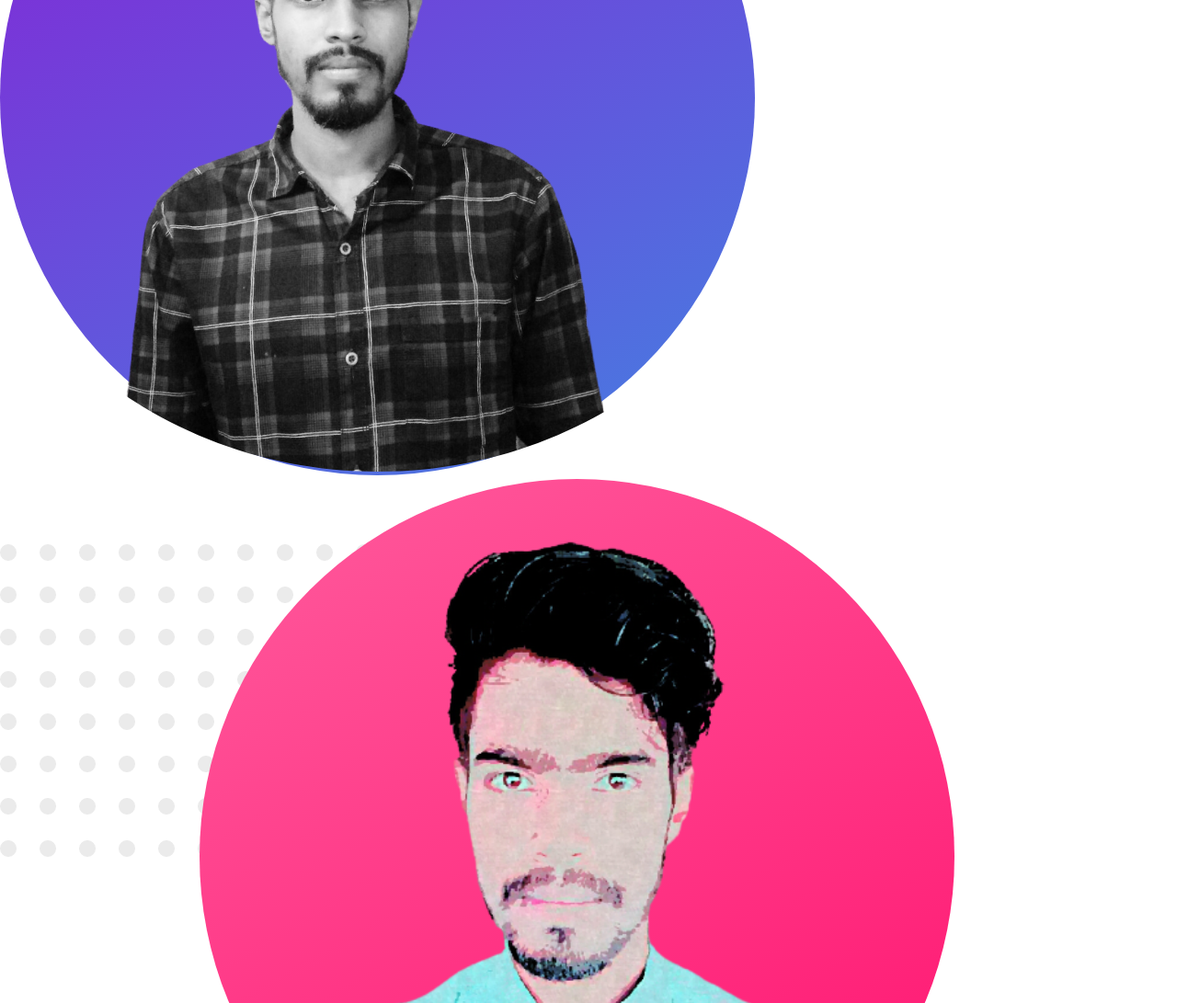
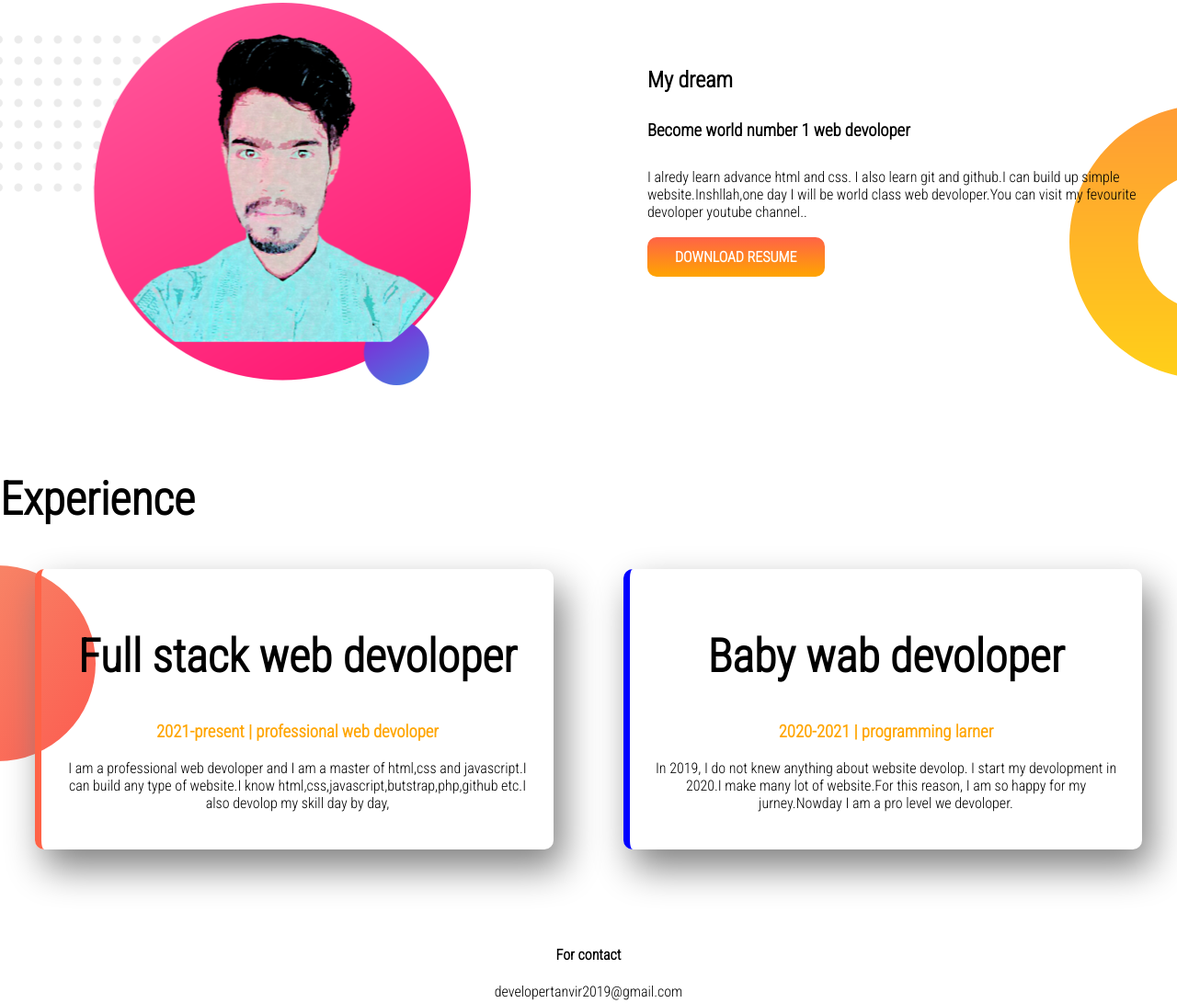
Before and after one commit to developertanvir2019/1st-protfollio, a plain HTML site: page index.html in a window 1280 px wide. Shown: the part 579-1670 px from the top of the page at 92% size. Drawn offline with Linux system fonts and the light colour scheme.

Commit message:
final commiet

```diff
--- a/index.html
+++ b/index.html
@@ -16,60 +16,68 @@
 
 <body>
     <section id="top-banner">
-        <div class="half">
+        <div class="half-width">
             <h1>Welcome to</h1>
             <h1><span class="orange-color">Tanvir's</span> World</h1>
             <h2>world-class professional web devoloper</h2>
-            <p>Hi!! My name is tanvir.I come from bangladesh. <br> I can web design and devolop. <br> If you need a
-                website then you can contact with me. <br> I can do your work seriously.And my service is very fast.</p>
+            <p>Hi!! My name is tanvir.I come from bangladesh.I can web design and devolop. If you need a
+                website then you can contact with me. I can do your work seriously.And my service is very fast.</p>
             <a class="link-button" target="blank" href="https://www.facebook.com/nibir.tanvir.7/">HIRE ME</a>
         </div>
-        <div class="half">
+        <div class="half-width">
             <img src="images/tanvir1.png" alt="">
         </div>
     </section>
+
+
+
     <section class="dream-area">
-        <div class="half">
+        <div id="dream-photo" class="half-width">
             <img src="images/tanvir2.png" alt="">
 
         </div>
-        <div class="half">
-            <h2>My dream</h2>
-            <h3>Become world number 1 web devoloper</h3>
-            <p>
+        <div class="half-width">
+            <h2 class="gap">My dream</h2>
+            <h3 class="gap">Become world number 1 web devoloper</h3>
+            <p class="gap">
                 I alredy learn advance html and css. I also learn git and github.I can build up simple
                 website.Inshllah,one day I will be world class web devoloper.You can visit my fevourite devoloper
                 youtube channel..
             </p>
-            <a class="link-button" target="blank" href="https://www.youtube.com/user/jhankarmahbub">DOWNLOAD RESUME</a>
+            <a class="link-button gap" target="blank" href="https://www.youtube.com/user/jhankarmahbub">DOWNLOAD
+                RESUME</a>
 
         </div>
 
+
+
     </section>
     <section class=experience>
-        <h2>Experience</h2>
-        <div id="border" class="half single-experience">
-            <h2>Full stack web devoloper</h2>
-            <h3 class="orange-highlight">2021-present | professional web devoloper</h3>
-            <p>I am a professional web devoloper and I am a master of html,css and javascript.I can build any type of
-                website.I know html,css,javascript,butstrap,php,github etc.I also devolop my skill day by day,</p>
+        <h1>Experience</h1>
+        <div class="card-full">
+            <div class="single-experience border1">
+                <h1>Full stack web devoloper</h1>
+                <h3 class="orange-color">2021-present | professional web devoloper</h3>
+                <p>I am a professional web devoloper and I am a master of html,css and javascript.I can build any type
+                    of
+                    website.I know html,css,javascript,butstrap,php,github etc.I also devolop my skill day by day,</p>
 
-        </div>
-        <div id="baby" class="half single-experience">
-            <h2>Baby wab devoloper</h2>
-            <h3 class="orange-highlight">2020-2021 | programming larner</h3>
-            <p>In 2019, I do not knew anything about website devolop. I start my devolopment in 2020.I make many lot of
-                website.For this reason, I am so happy for my jurney.Nowday I am a pro level we devoloper.</p>
+            </div>
+            <div class="single-experience border2">
+                <h1>Baby wab devoloper</h1>
+                <h3 class="orange-color">2020-2021 | programming larner</h3>
+                <p>In 2019, I do not knew anything about website devolop. I start my devolopment in 2020.I make many lot
+                    of
+                    website.For this reason, I am so happy for my jurney.Nowday I am a pro level we devoloper.</p>
 
+            </div>
         </div>
 
     </section>
-    <footer>
-        <h4>For contact</h4>
-        <p>tanvir101tk@gmail.com</p>
-        <p>01641866230</p>
-    </footer>
-
 </body>
+<footer>
+    <h4>For contact</h4>
+    <p>developertanvir2019@gmail.com</p>
+</footer>
 
 </html>
--- a/style.css
+++ b/style.css
@@ -2,3 +2,87 @@ body {
     font-family: 'Roboto Condensed', sans-serif;
     margin: 0;
 }
+
+h1 {
+    font-size: 50px;
+}
+
+.orange-color {
+    color: orange;
+}
+
+#top-banner {
+    display: flex;
+    background-image: url(images/top-banner.png);
+    background-repeat: no-repeat;
+    margin-top: 10px;
+}
+
+.half-width {
+    width: 45%;
+    margin-left: 5%;
+}
+
+.half-width img {
+    width: 90%;
+}
+
+.link-button {
+    text-decoration: none;
+    color: white;
+    background-image: linear-gradient(tomato, orange);
+    padding: 12px 30px;
+    border-radius: 10px;
+    font-weight: 700;
+}
+
+.dream-area {
+    display: flex;
+    background-image: url(images/dream-bg.png);
+    background-position: right;
+    background-repeat: no-repeat;
+    margin-top: 100px;
+}
+
+.gap {
+    margin-bottom: 30px;
+}
+
+#dream-photo {
+    position: relative;
+    bottom: 50px;
+    right: 70px;
+}
+
+/* experience part */
+.experience {
+    background-image: url(images/exp-bg.png);
+    background-repeat: no-repeat;
+    background-position: left;
+}
+
+.card-full {
+    display: flex;
+}
+
+.single-experience {
+    width: 40%;
+    margin: 5px 3%;
+    padding: 25px 2%;
+    text-align: center;
+    box-shadow: 10px 20px 40px gray;
+    border-radius: 10px;
+}
+
+.border1 {
+    border-left: 7px solid tomato;
+}
+
+.border2 {
+    border-left: 7px solid blue;
+}
+
+footer {
+    text-align: center;
+    margin-top: 100px;
+}
```
